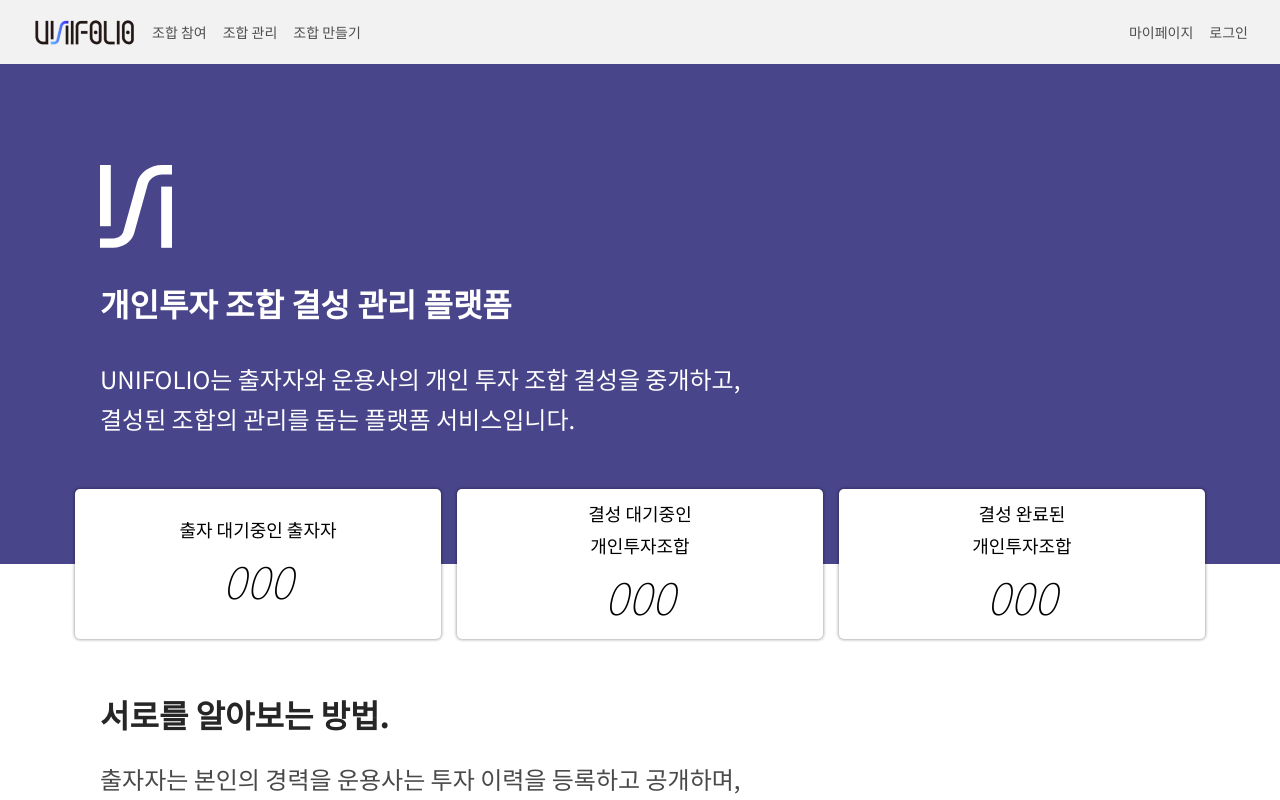
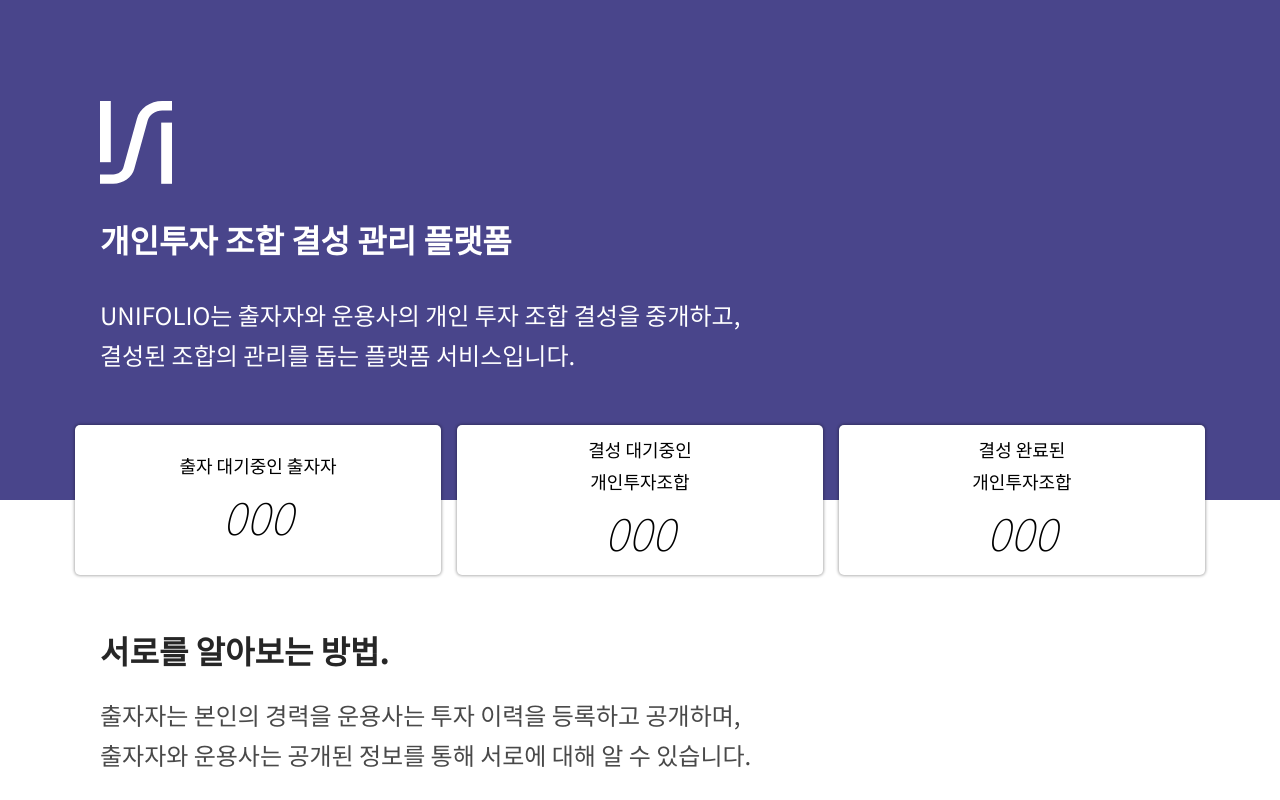
Before and after one commit to unifolio/unifolio-front, a React (Create React App) app: page / in a window 1280 px wide. Shown: the top 800 px of the page. Built offline with nearby package versions, Linux system fonts and the light colour scheme; what axios-extensions would draw is missing.

Commit message:
fix: 일반 유저 유니언 생성 임시 금지 조치

```diff
--- a/src/App.js
+++ b/src/App.js
@@ -17,7 +17,7 @@
 function App() {
 	return (
 		<>
-			<Navbar />
+			<Route component={Navbar} path="/:page" />
 			<Route component={LandingPage} path="/" exact />
 			<Route component={FindingPage} path="/finding" />
 			<Route component={ProfilePage} path="/profile" />
```
